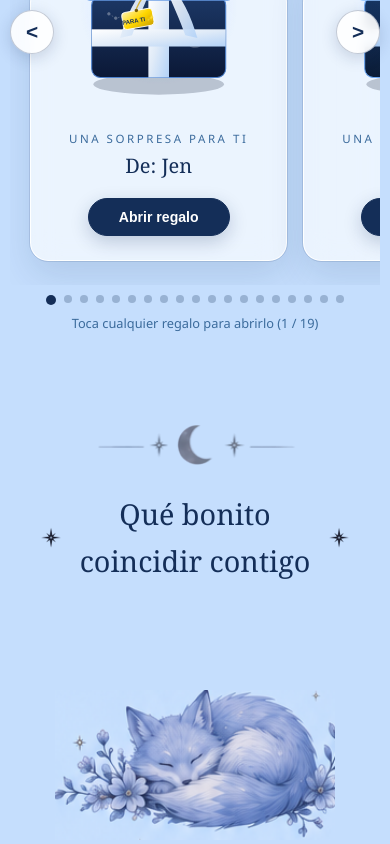
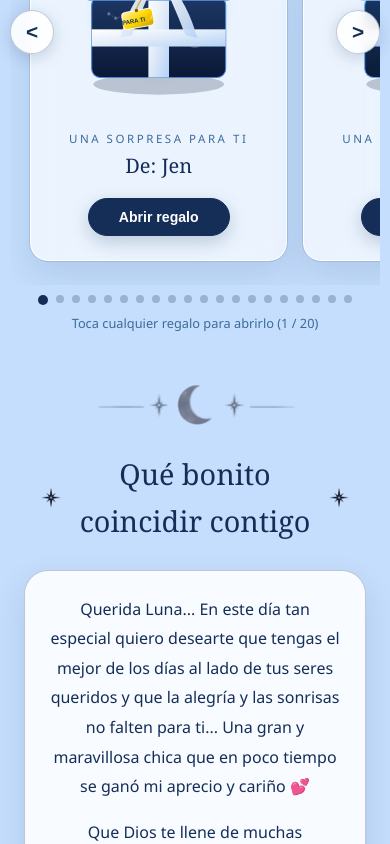
Before and after one commit to BlueTeffi001/birthday_Luna, a React (Vite) app: page / in a window 390 px wide. Shown: the part 1156-2000 px from the top of the page. Built offline with nearby package versions, Linux system fonts and the light colour scheme.

Commit message:
feat: agregar regalo ilustracion invernal Rai y tarjeta dedicatoria de Crisbel

```diff
--- a/src/componentes/Dedicatoria.jsx
+++ b/src/componentes/Dedicatoria.jsx
@@ -31,6 +31,19 @@ function Dedicatoria() {
         </h2>
       </div>
 
+      {/* Tarjeta de Dedicatoria Especial */}
+      <div className="dedicatoria__carta-box">
+        <p className="dedicatoria__texto">
+          Querida Luna... En este día tan especial quiero desearte que tengas el mejor de los días al lado de tus seres queridos y que la alegría y las sonrisas no falten para ti... Una gran y maravillosa chica que en poco tiempo se ganó mi aprecio y cariño 💕
+        </p>
+        <p className="dedicatoria__texto">
+          Que Dios te llene de muchas bendiciones para ti y que todas tus metas y sueños se cumplan... Y que todos tus días sean alegres y maravillosos 💕... Sigue siendo la increíble persona que eres 🌷... Te quiero muchísimo.
+        </p>
+        <div className="dedicatoria__firma">
+          <p className="dedicatoria__saludo">Con mucho cariño,</p>
+          <p className="dedicatoria__autor">🌷 Crisbel 🌷</p>
+        </div>
+      </div>
     </section>
   );
 }
--- a/src/componentes/Galeria.jsx
+++ b/src/componentes/Galeria.jsx
@@ -175,6 +175,16 @@ const regalosList = [
     tipo: "imagen",
     etiqueta: "🎨 Ilustración Especial",
     cajaEstilo: "azul",
+  },
+
+  {
+    id: 20,
+    titulo: "Happy Birthday Luna ❄️💙",
+    autor: "Rai",
+    archivo: "/regalos-luna/regalo-rai-3.jpg",
+    tipo: "imagen",
+    etiqueta: "❄️ Ilustración Invernal",
+    cajaEstilo: "celeste",
   },
 ];
 
--- a/src/estilos.css
+++ b/src/estilos.css
@@ -1327,6 +1327,60 @@ body {
   display: block;
 }
 
+/* ---------- Tarjeta de Dedicatoria Especial ("Qué bonito coincidir contigo") ---------- */
+.dedicatoria {
+  max-width: var(--max-ancho);
+  margin: 40px auto 50px;
+  padding: 0 24px;
+  text-align: center;
+}
+
+.dedicatoria__carta-box {
+  background: rgba(255, 255, 255, 0.88);
+  backdrop-filter: blur(12px);
+  border: 1px solid var(--borde-delicado);
+  border-radius: 24px;
+  padding: clamp(24px, 4vw, 40px);
+  max-width: 720px;
+  margin: 0 auto;
+  box-shadow: 0 12px 32px rgba(20, 46, 88, 0.12);
+  text-align: center;
+  transition: transform 0.3s ease;
+}
+
+.dedicatoria__carta-box:hover {
+  transform: translateY(-2px);
+  box-shadow: 0 16px 40px rgba(20, 46, 88, 0.16);
+}
+
+.dedicatoria__texto {
+  font-family: var(--fuente-cuerpo);
+  font-size: clamp(1rem, 1.8vw, 1.12rem);
+  line-height: 1.85;
+  color: var(--azul-noche);
+  margin-bottom: 16px;
+}
+
+.dedicatoria__firma {
+  margin-top: 24px;
+  padding-top: 16px;
+  border-top: 1px dashed rgba(20, 46, 88, 0.2);
+}
+
+.dedicatoria__saludo {
+  font-size: 0.92rem;
+  color: var(--azul-celeste-texto);
+  font-style: italic;
+}
+
+.dedicatoria__autor {
+  font-family: var(--fuente-titulo);
+  font-size: 1.3rem;
+  color: var(--azul-noche);
+  font-weight: 600;
+  margin-top: 4px;
+}
+
 /* ---------- Animación de Copos de Nieve Cayendo ---------- */
 .efecto-nieve-contenedor {
   position: fixed;
```
Also changed, not shown: public/regalos-luna/regalo-rai-3.jpg (added).
